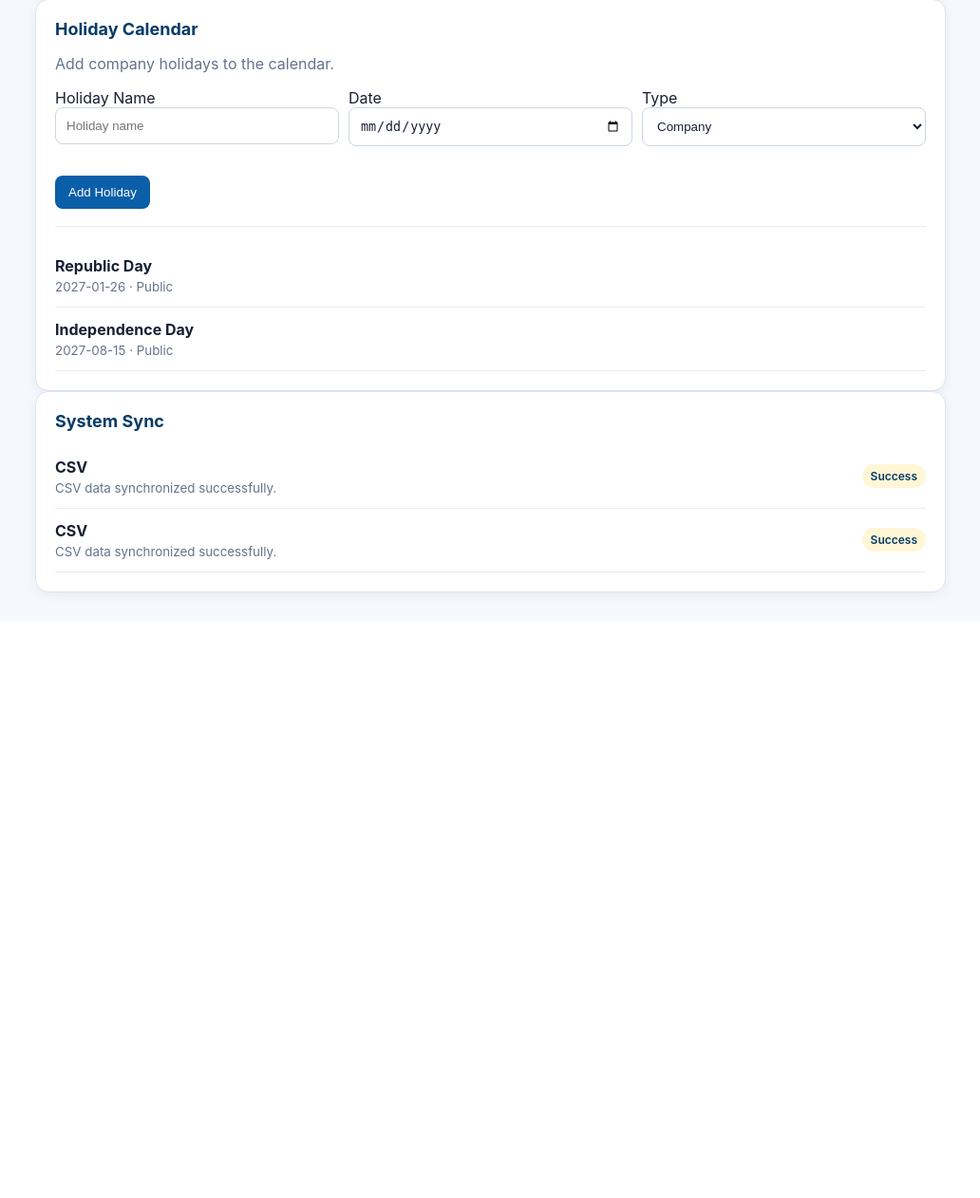
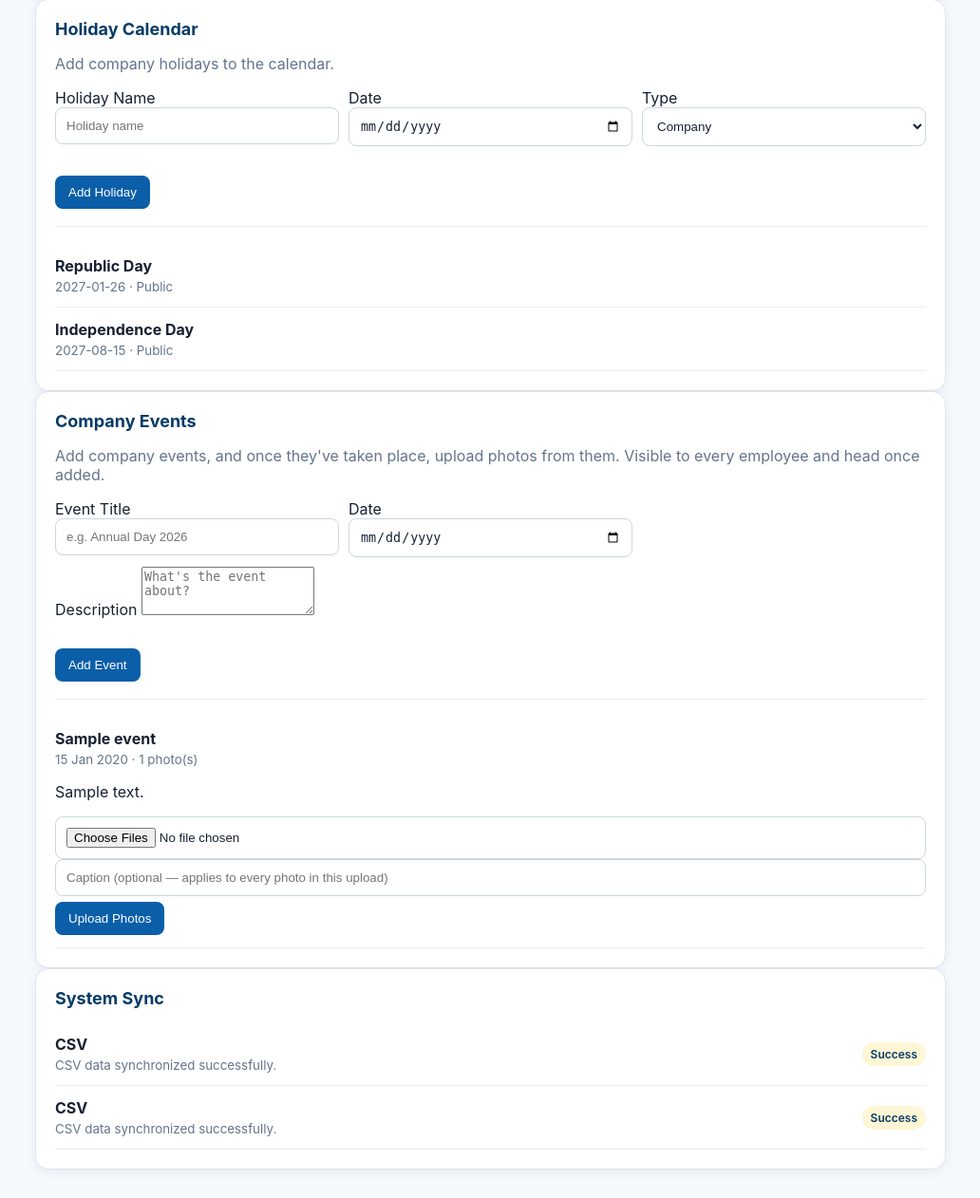
Before and after one commit to rakshithar11/EMS, a Flask app: page /head/ in a window 1280 px wide. Shown: the part 2120-3382 px from the top of the page at 95% size, without its empty margins (246-1278 px from the left). Before the commit the page ends 2752 px from the top, so only its background shows below. Run offline with Flask 3, Linux system fonts and the light colour scheme; a user stored in the database is signed in; data comes from the database, SQL or seed files in the repository; tables that the repository leaves empty hold one stand-in row (values such as "Sample post").

Commit message:
Update head.html

```diff
--- a/templates/head.html
+++ b/templates/head.html
@@ -1141,6 +1141,157 @@
 
 
 <!-- =====================================================
+     COMPANY EVENTS (any department head, or admin)
+     ===================================================== -->
+
+<section class="panel">
+
+    <h2>Company Events</h2>
+
+    <p class="muted">
+        Add company events, and once they've taken place, upload
+        photos from them. Visible to every employee and head once
+        added.
+    </p>
+
+    <form
+        method="POST"
+        action="{{ url_for('head.add_event') }}"
+    >
+
+        <div class="form-grid">
+
+            <div>
+
+                <label>
+                    Event Title
+                </label>
+
+                <input
+                    type="text"
+                    name="title"
+                    placeholder="e.g. Annual Day 2026"
+                    required
+                >
+
+            </div>
+
+
+            <div>
+
+                <label>
+                    Date
+                </label>
+
+                <input
+                    type="date"
+                    name="event_date"
+                    required
+                >
+
+            </div>
+
+
+            <div style="grid-column: 1 / -1;">
+
+                <label>
+                    Description
+                </label>
+
+                <textarea
+                    name="description"
+                    rows="3"
+                    placeholder="What's the event about?"
+                ></textarea>
+
+            </div>
+
+        </div>
+
+
+        <div style="margin-top: 16px;">
+
+            <button
+                type="submit"
+                class="button"
+            >
+                Add Event
+            </button>
+
+        </div>
+
+    </form>
+
+
+    <hr>
+
+
+    {% for e in events %}
+
+    <div class="list-row" style="align-items: flex-start;">
+
+        <div style="flex: 1;">
+
+            <strong>
+                {{ e.title }}
+            </strong>
+
+            <small class="muted">
+                {{ e.event_date.strftime('%d %b %Y') }}
+                · {{ e.photos|length }} photo(s)
+            </small>
+
+            {% if e.description %}
+            <p>{{ e.description }}</p>
+            {% endif %}
+
+            <form
+                method="POST"
+                action="{{ url_for('head.upload_event_photos', event_id=e.id) }}"
+                enctype="multipart/form-data"
+                style="margin-top: 8px;"
+            >
+
+                <input
+                    type="file"
+                    name="photos"
+                    accept="image/*"
+                    multiple
+                    required
+                >
+
+                <input
+                    type="text"
+                    name="caption"
+                    placeholder="Caption (optional — applies to every photo in this upload)"
+                >
+
+                <button
+                    type="submit"
+                    class="button secondary"
+                    style="margin-top: 6px;"
+                >
+                    Upload Photos
+                </button>
+
+            </form>
+
+        </div>
+
+    </div>
+
+    {% else %}
+
+    <p class="muted">
+        No events added yet.
+    </p>
+
+    {% endfor %}
+
+</section>
+
+
+<!-- =====================================================
      SYNC LOG
      ===================================================== -->
 
```
